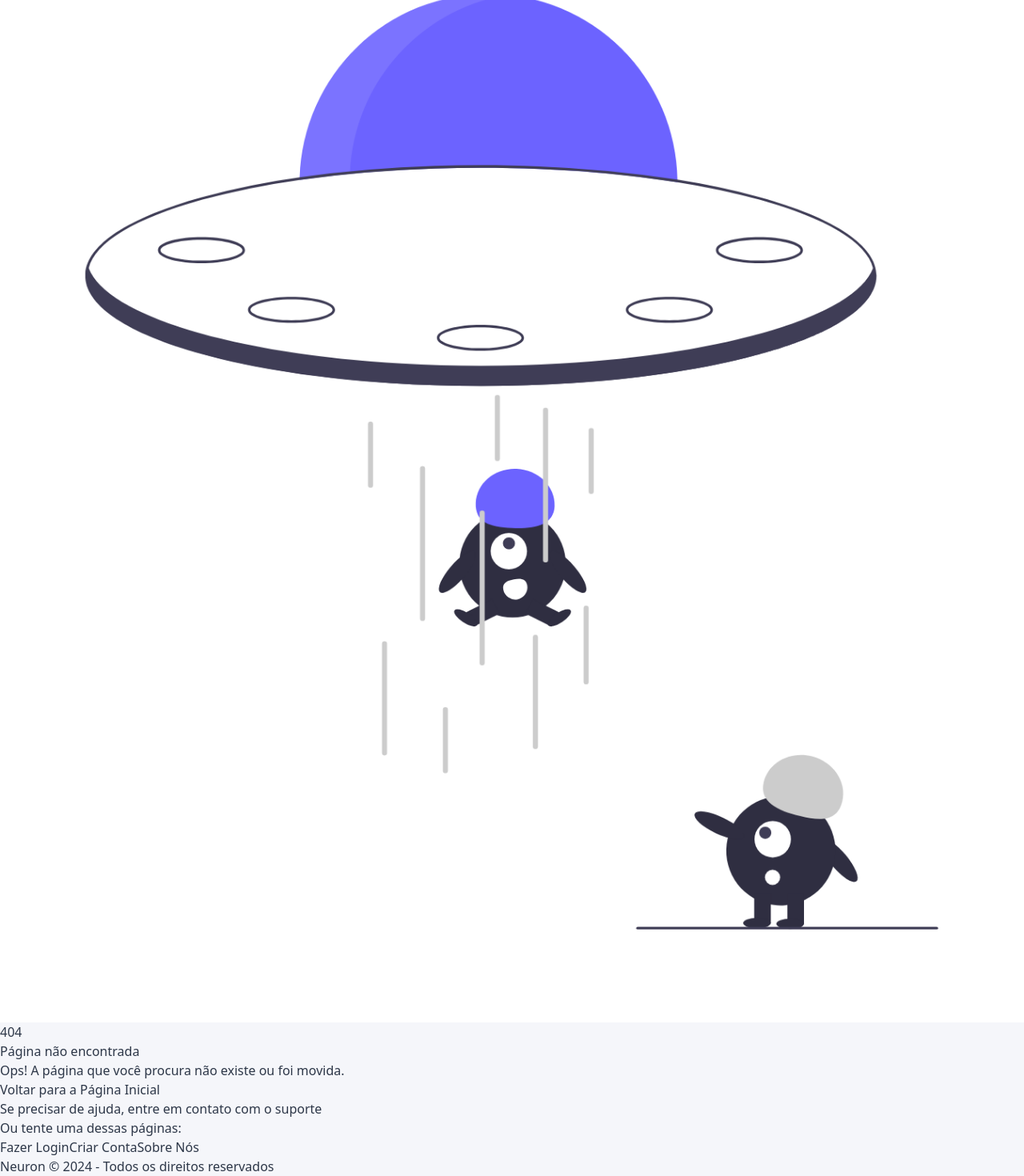
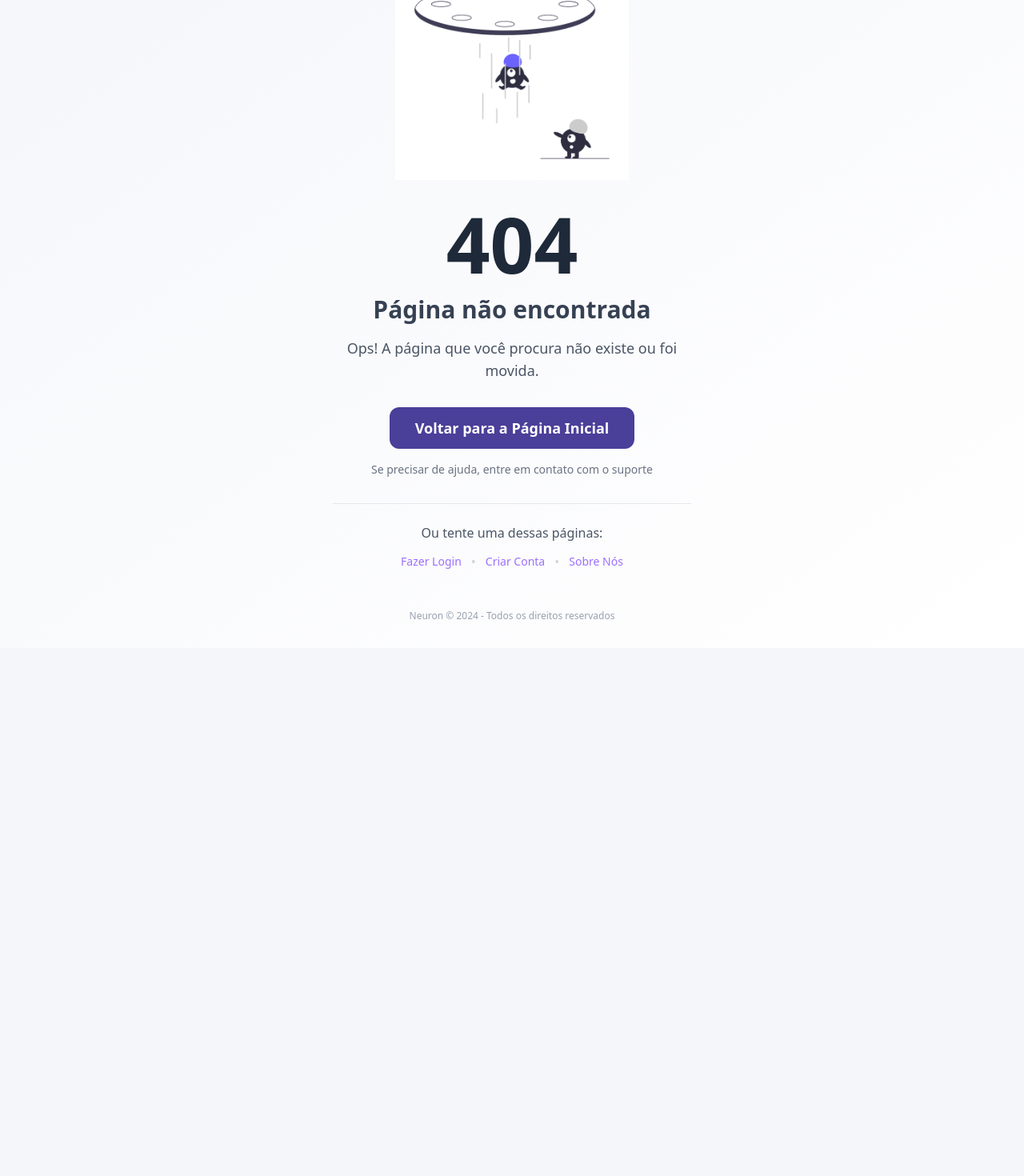
Before and after one commit to annaclrl/neuron-front-end, a React (Vite) app: page /formulario in a window 1280 px wide. Shown: the part 127-1597 px from the top of the page at 80% size. After the commit the page ends 937 px from the top, so only its background shows below. Built offline with nearby package versions, Linux system fonts and the light colour scheme.

Commit message:
styles: estilizando página de erro

```diff
--- a/src/pages/NotFound/index.tsx
+++ b/src/pages/NotFound/index.tsx
@@ -5,52 +5,66 @@ const NotFound = () => {
     const navigate = useNavigate();
 
     return (
-        <div>
-            <div>
-                <div>
+        <div className="min-h-screen bg-linear-to-br from-(--cinza-claro) to-white flex flex-col items-center justify-center px-4 sm:px-6 py-8">
+            <div className="max-w-md w-full text-center">
+                <div className="mb-8">
                     <img
                         src={ImagemError}
                         alt="Página não encontrada"
+                        className="w-64 h-64 sm:w-80 sm:h-80 mx-auto object-contain"
                     />
                 </div>
-
-                <div>
-                    <h1>404</h1>
-                    <h2>Página não encontrada</h2>
-                    <p>Ops! A página que você procura não existe ou foi movida.</p>
+                <div className="space-y-4 mb-8">
+                    <h1 className="text-6xl sm:text-8xl font-bold text-gray-800">
+                        404
+                    </h1>
+                    <h2 className="text-2xl sm:text-3xl font-semibold text-gray-700">
+                        Página não encontrada
+                    </h2>
+                    <p className="text-gray-600 text-lg max-w-md mx-auto">
+                        Ops! A página que você procura não existe ou foi movida.
+                    </p>
                 </div>
-
-                <div>
-                    <button onClick={() => navigate('/')}>
+                <div className="space-y-4">
+                    <button
+                        onClick={() => navigate('/')}
+                        className="bg-(--roxo-escuro) text-white px-8 py-3 rounded-xl font-semibold text-lg hover:shadow-xl transition-all duration-300 transform hover:-translate-y-0.5 focus:outline-none focus:ring-2 focus:ring-(--roxo-vibrante) focus:ring-offset-2"
+                    >
                         Voltar para a Página Inicial
                     </button>
 
-                    <div>
+                    <div className="text-sm text-gray-500">
                         <p>Se precisar de ajuda, entre em contato com o suporte</p>
                     </div>
                 </div>
-
-                <div>
-                    <p>Ou tente uma dessas páginas:</p>
-
-                    <div>
-                        <button onClick={() => navigate('/login')}>
+                <div className="mt-8 pt-6 border-t border-gray-200">
+                    <p className="text-gray-600 mb-3">Ou tente uma dessas páginas:</p>
+                    <div className="flex flex-wrap justify-center gap-3">
+                        <button
+                            onClick={() => navigate('/login')}
+                            className="text-(--roxo-vibrante) hover:text-(--roxo-escuro) font-medium text-sm transition-colors"
+                        >
                             Fazer Login
                         </button>
-
-                        <button onClick={() => navigate('/cadastro')}>
+                        <span className="text-gray-300">•</span>
+                        <button
+                            onClick={() => navigate('/cadastro')}
+                            className="text-(--roxo-vibrante) hover:text-(--roxo-escuro) font-medium text-sm transition-colors"
+                        >
                             Criar Conta
                         </button>
-
-                        <button onClick={() => navigate('/sobre')}>
+                        <span className="text-gray-300">•</span>
+                        <button
+                            onClick={() => navigate('/informacoes')}
+                            className="text-(--roxo-vibrante) hover:text-(--roxo-escuro) font-medium text-sm transition-colors"
+                        >
                             Sobre Nós
                         </button>
                     </div>
                 </div>
             </div>
-
-            <div>
-                <p>
+            <div className="mt-12 text-center">
+                <p className="text-xs text-gray-400">
                     Neuron © 2024 - Todos os direitos reservados
                 </p>
             </div>
```
